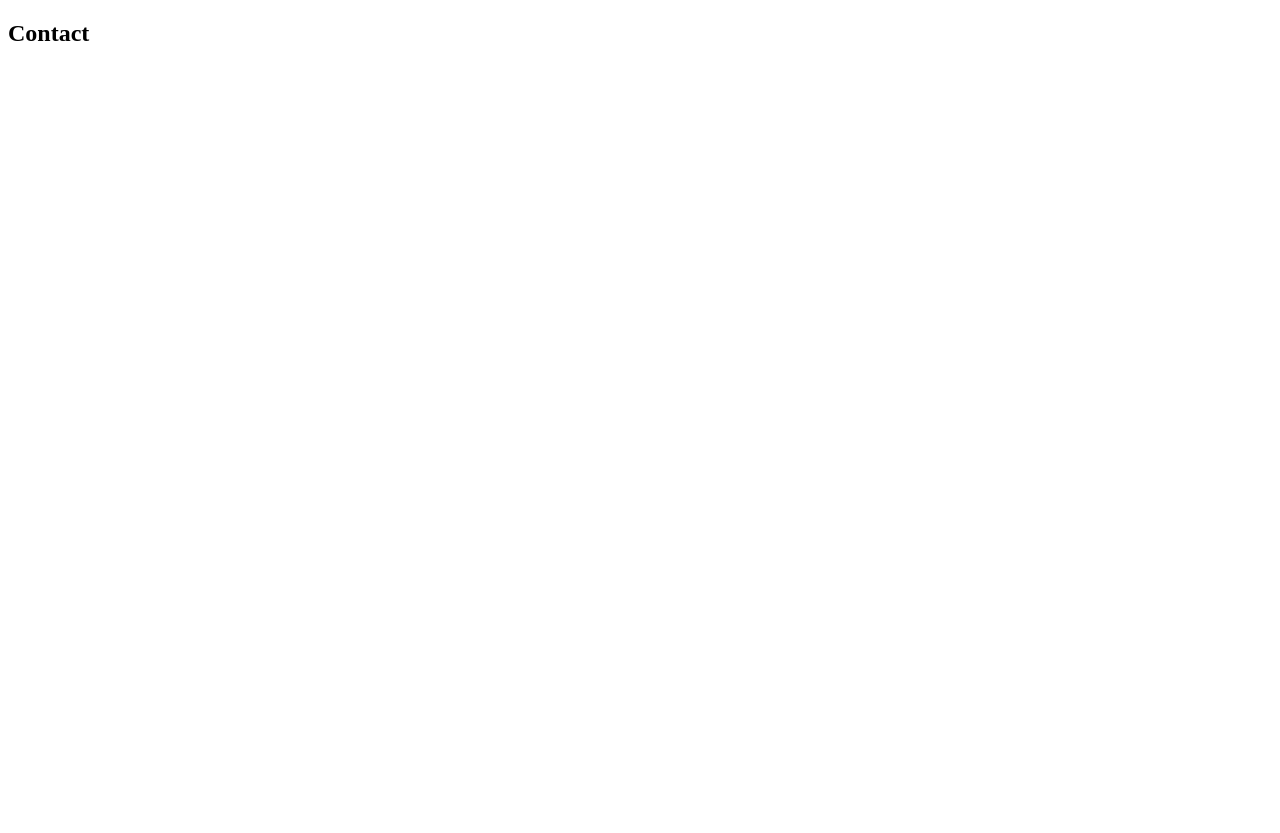
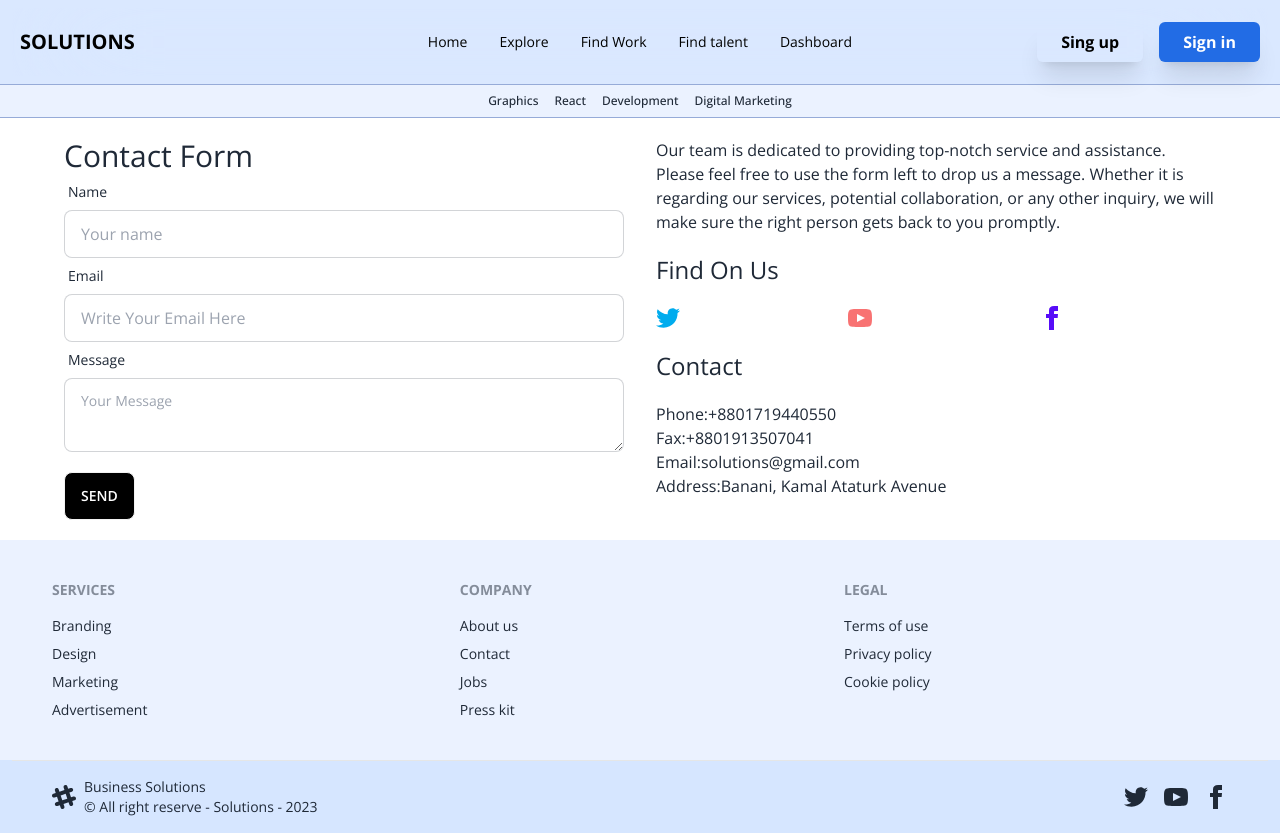
Before and after one commit to getMonirr/multi-client-services, a Next.js app: page /contact in a window 1280 px wide. Before the commit the page ends 800 px from the top, so only its background shows below. Built offline with nearby package versions, Linux system fonts and the light colour scheme; no server answers.

Commit message:
contact page design done

```diff
--- /dev/null
+++ b/src/app/(root)/contact/page.tsx
@@ -0,0 +1,97 @@
+
+
+import Link from 'next/link';
+
+import React, { useRef } from 'react';
+
+
+const ContactPage = () => {
+
+
+
+
+    return (
+        <div className='py-5'>
+            <div className="flex lg:flex-row flex-col gap-8 w-[90%] mx-auto" id="contact">
+                <div className='w-1/2'>
+                    <h4 className='text-3xl'>Contact Form</h4>
+                    <form>
+                        <div className="form-control">
+                            <label className="label">
+                                <span className="label-text">Name</span>
+                            </label>
+                            <input type="text" name="from_name" placeholder="Your name" className="input input-bordered" />
+                        </div>
+                        <div className="form-control">
+                            <label className="label">
+                                <span className="label-text">Email</span>
+                            </label>
+                            <input type="mail" name="from_email" placeholder="Write Your Email Here" className="input input-bordered" />
+                        </div>
+                        <div className="form-control">
+                            <label className="label">
+                                <span className="label-text">Message</span>
+                            </label>
+                            <textarea className="textarea textarea-bordered mb-5" name="message" placeholder="Your Message"></textarea>
+                        </div>
+
+
+
+
+                        <input className='btn bg-black text-white' type="submit" value="Send" />
+                    </form>
+                </div>
+                <div className='w-1/2'>
+
+                    <p>
+                        Our team is dedicated to providing top-notch service and assistance. Please feel free to use the form left to drop us a message. Whether it is regarding our services, potential collaboration, or any other inquiry, we will make sure the right person gets back to you promptly.
+                    </p>
+                    <h4 className='text-2xl mt-5'>Find On Us</h4>
+                    <div className="my-5 grid grid-flow-col gap-4">
+                        <Link href='https://twitter.com/'>
+                            <svg
+                                xmlns="http://www.w3.org/2000/svg"
+                                width="24"
+                                height="24"
+                                viewBox="0 0 24 24"
+                                className="fill-[#00acee]"
+                            >
+                                <path d="M24 4.557c-.883.392-1.832.656-2.828.775 1.017-.609 1.798-1.574 2.165-2.724-.951.564-2.005.974-3.127 1.195-.897-.957-2.178-1.555-3.594-1.555-3.179 0-5.515 2.966-4.797 6.045-4.091-.205-7.719-2.165-10.148-5.144-1.29 2.213-.669 5.108 1.523 6.574-.806-.026-1.566-.247-2.229-.616-.054 2.281 1.581 4.415 3.949 4.89-.693.188-1.452.232-2.224.084.626 1.956 2.444 3.379 4.6 3.419-2.07 1.623-4.678 2.348-7.29 2.04 2.179 1.397 4.768 2.212 7.548 2.212 9.142 0 14.307-7.721 13.995-14.646.962-.695 1.797-1.562 2.457-2.549z"></path>
+                            </svg>
+                        </Link>
+                        <Link href='https://www.youtube.com/'>
+                            <svg
+                                xmlns="http://www.w3.org/2000/svg"
+                                width="24"
+                                height="24"
+                                viewBox="0 0 24 24"
+                                className="fill-error"
+                            >
+                                <path d="M19.615 3.184c-3.604-.246-11.631-.245-15.23 0-3.897.266-4.356 2.62-4.385 8.816.029 6.185.484 8.549 4.385 8.816 3.6.245 11.626.246 15.23 0 3.897-.266 4.356-2.62 4.385-8.816-.029-6.185-.484-8.549-4.385-8.816zm-10.615 12.816v-8l8 3.993-8 4.007z"></path>
+                            </svg>
+                        </Link>
+                        <Link href='https://www.facebook.com/'>
+                            <svg
+                                xmlns="http://www.w3.org/2000/svg"
+                                width="24"
+                                height="24"
+                                viewBox="0 0 24 24"
+                                className="fill-primary"
+                            >
+                                <path d="M9 8h-3v4h3v12h5v-12h3.642l.358-4h-4v-1.667c0-.955.192-1.333 1.115-1.333h2.885v-5h-3.808c-3.596 0-5.192 1.583-5.192 4.615v3.385z"></path>
+                            </svg>
+                        </Link>
+                    </div>
+                    <h5 className='text-2xl my-5'>Contact</h5>
+                    <p>Phone:+8801719440550</p>
+                    <p>Fax:+8801913507041</p>
+                    <p>Email:solutions@gmail.com</p>
+                    <p>Address:Banani, Kamal Ataturk Avenue</p>
+                </div>
+            </div>
+
+        </div>
+    );
+};
+
+export default ContactPage;
--- a/src/app/contact/page.tsx
+++ /dev/null
@@ -1,11 +0,0 @@
-
-
-const page = () => {
-    return (
-        <div>
-            <h2>Contact</h2>
-        </div>
-    );
-};
-
-export default page;
```
